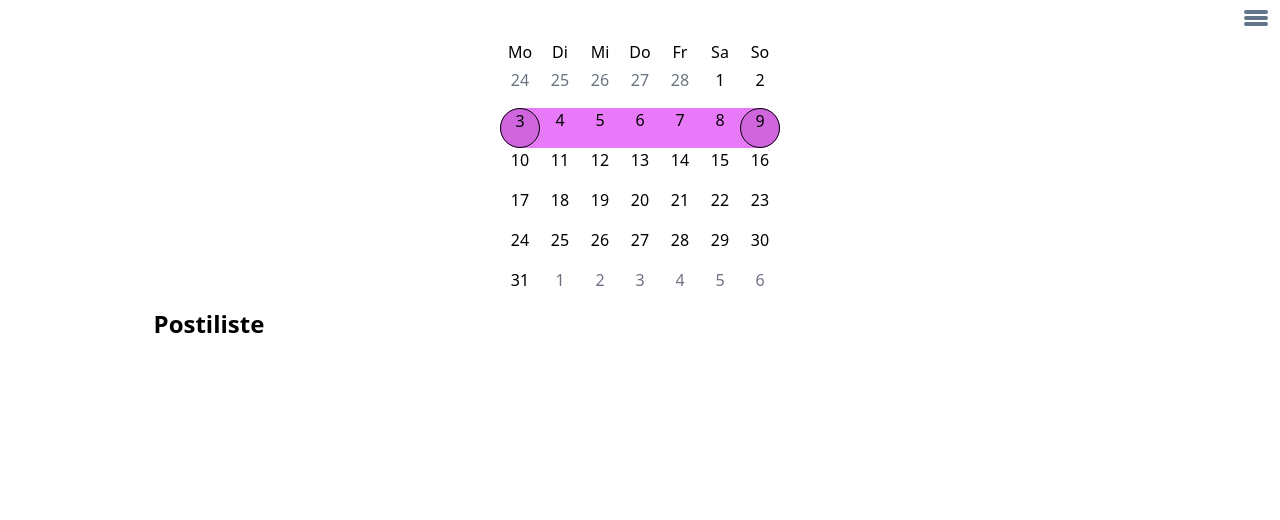
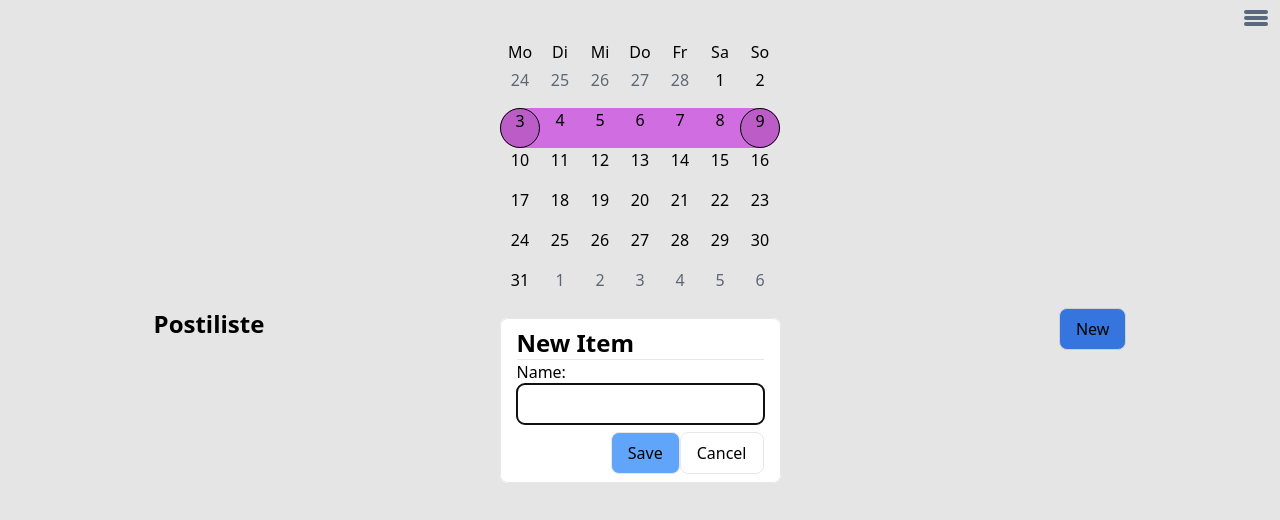
Before and after one commit to JolloDede/MealPlaning, a SvelteKit app: page /home/calendar in a window 1280 px wide. Shown: the top 520 px of the page. Built offline with nearby package versions, Linux system fonts and the light colour scheme.

Commit message:
feat: add to shoppinglist

```diff
--- a/src/lib/components/base/Button.svelte
+++ b/src/lib/components/base/Button.svelte
@@ -1,14 +1,13 @@
-<script lang='ts'>
-	import type { MouseEventHandler } from "svelte/elements";
+<script lang="ts">
+	import type { MouseEventHandler } from 'svelte/elements';
 
+	interface Props {
+		children: Function;
+		onclick?: MouseEventHandler<HTMLButtonElement>;
+		class?: string;
+	}
 
-    interface Props {
-        children: Function;
-        onclick?: MouseEventHandler<HTMLButtonElement>;
-        class?: string;
-    }
-
-    let { children, onclick, class: clazz = "" }: Props = $props();
+	let { children, onclick, class: clazz = '' }: Props = $props();
 </script>
 
-<button onclick={onclick} class="border rounded-lg px-4 py-2 {clazz}">{@render children()}</button>
+<button {onclick} class="rounded-lg border px-4 py-2 {clazz}">{@render children()}</button>
--- /dev/null
+++ b/src/lib/components/custom/NewShoppingItem.svelte
@@ -0,0 +1,61 @@
+<script lang="ts">
+	import Button from '../base/Button.svelte';
+
+	interface Props {
+		showModal: boolean;
+        addToList: (name: string) => void;
+	}
+
+	let { showModal = $bindable(), addToList }: Props = $props();
+
+    let name = $state('');
+
+	let dialog: HTMLDialogElement;
+
+	$effect(() => {
+		if (showModal == true) {
+			dialog.showModal();
+		}
+	});
+
+    function closeDialog() {
+        showModal = false;
+		dialog.close();
+    }
+
+	function handleDialogClick() {
+		closeDialog();
+	}
+
+    function handleSaveClick() {
+        if (name) {
+            addToList(name);
+            name = '';
+        }
+        closeDialog();
+    }
+</script>
+
+<!-- svelte-ignore a11y_click_events_have_key_events -->
+<!-- svelte-ignore a11y_no_noninteractive_element_interactions -->
+<dialog bind:this={dialog} onclick={handleDialogClick} class="rounded-lg">
+	<!-- svelte-ignore a11y_no_static_element_interactions -->
+	<div class="rounded-lg border px-4 py-2" onclick={(e) => e.stopPropagation()}>
+		<h1 class="text-2xl font-bold">New Item</h1>
+		<hr />
+
+		<form>
+			<div class="flex flex-col space-y-2">
+				<div class="flex flex-col">
+					<label for="name">Name:</label>
+					<input bind:value={name} type="text" id="name" class="rounded-lg py-2 px-2" />
+				</div>
+				<div class="flex justify-end">
+					<Button onclick={handleSaveClick} class="bg-blue-400">Save</Button>
+					<Button>Cancel</Button>
+				</div>
+			</div>
+		</form>
+		<div></div>
+	</div>
+</dialog>
--- a/src/routes/home/calendar/+page.svelte
+++ b/src/routes/home/calendar/+page.svelte
@@ -4,6 +4,8 @@
 	import { GetCalendarMonth, GetEndOfWeek, GetStartOfWeek } from '$lib/utils';
 	import { untrack } from 'svelte';
 	import { GetAllIngredients } from '../../../stores/plan.store.svelte';
+	import Button from '$lib/components/base/Button.svelte';
+	import NewShoppingItem from '$lib/components/custom/NewShoppingItem.svelte';
 
 	let today = new Date();
 
@@ -19,15 +21,28 @@
 
 	$effect(() => {
 		let cleanedIng = untrack(() => shoppingList.filter((item) => item.isFromMenu == false));
-		shoppingList = [...cleanedIng,  ...GetAllIngredients(selStartDate, selEndDate)];
-	})
+		shoppingList = [...cleanedIng, ...GetAllIngredients(selStartDate, selEndDate)];
+	});
+
+	let showNewShoppingModal = $state(true);
+
+	function handleNewButtonClick() {
+		showNewShoppingModal = true;
+	}
 </script>
 
 <div class="px-8">
 	<Calendar {days} bind:selStartDate bind:selEndDate />
 
 	<div class="mx-auto w-4/5">
-		<h1 class="text-2xl font-bold">Postiliste</h1>
+		<div class="flex justify-between">
+			<h1 class="text-2xl font-bold">Postiliste</h1>
+			<Button class="bg-blue-500" onclick={handleNewButtonClick}>New</Button>
+			<NewShoppingItem
+				bind:showModal={showNewShoppingModal}
+				addToList={(name) => shoppingList.push({ name: name, isFromMenu: false })}
+			/>
+		</div>
 
 		{#each shoppingList as item, index}
 			<div class="flex justify-between py-2">
```
Also changed, not shown: 1 other file (tests, documents, lock files or other folders).
